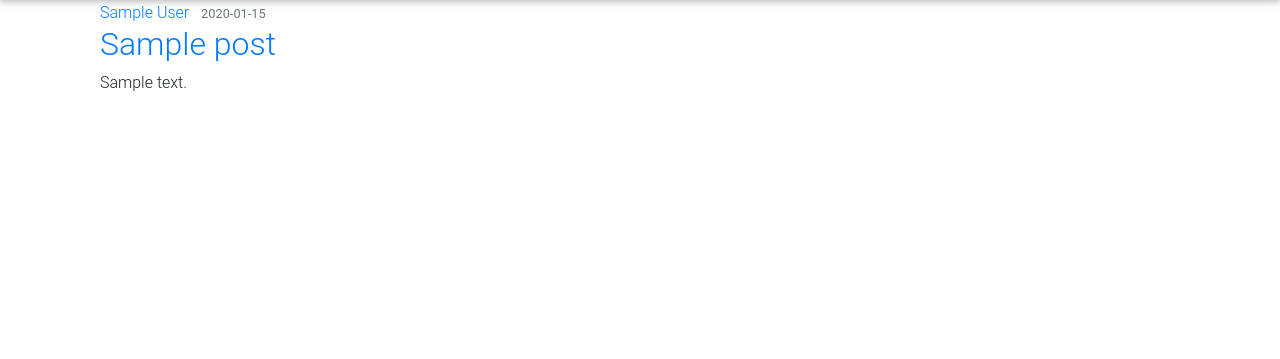
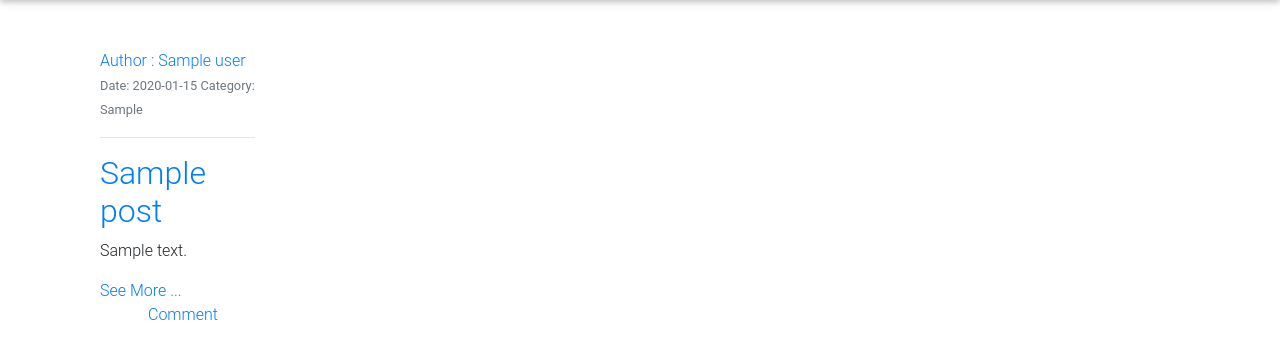
Before and after one commit to washucode/BLOG_YOUR_POST, a Flask app: page /display_all in a window 1280 px wide. Shown: the part 56-415 px from the top of the page. Run offline with Flask 2, Linux system fonts and the light colour scheme; tables that the repository leaves empty hold one stand-in row (values such as "Sample post"); some libraries are stand-ins or nearby versions.

Commit message:
style templates

```diff
--- a/app/templates/display_posts.html
+++ b/app/templates/display_posts.html
@@ -1,25 +1,27 @@
 {%extends 'base.html'%}
 
 {%block content%}
-        {% for post in posts %}
-        <div class="container">
-            <div class="col-md-4"></div>
-            <div class="col-md-4">
-                <article class="media content-section">
+    {% for post in posts %}
+    <div class="container mt-5">
+        <div class="col-md-8"></div>
+        <div class="col-md-2">
 
-                    <div class="media-body">
-                      <div class="article-metadata">
-                        <a class="mr-2" href="#">{{ post.author}}</a>
-                        <small class="text-muted">{{ post.date_posted.strftime('%Y-%m-%d') }}</small>
-                      </div>
-                      <h2><a class="article-title" href="{{ url_for('main.post', post_id=post.id) }}">{{ post.title }}</a></h2>
-                      <p class="article-content">{{ post.content }}</p>
-                    </div>
-                  </article>
-            </div>
-            <div class="col-md-4"></div>
+            <a class="mr-2" href="#">Author : {{ post.author|capitalize}}</a>
+            <small class="text-muted"> Date: {{ post.date_posted.strftime('%Y-%m-%d') }} </small>
+            <small class="text-muted">  Category:  {{ post.category }}</small>
+
+            <hr>
+            <h2><a class="" href="{{ url_for('main.post', post_id=post.id) }}">{{ post.title }}</a></h2>
+            <p class="">{{ post.content }}</p>
+
+
+            <a class=" " href="{{ url_for('main.post', post_id=post.id) }}">See More ...</a>
+            <a class=" ml-5 " href="{{ url_for('main.post', post_id=post.id) }}">Comment</a>
         </div>
 
-    {% endfor %}
+        <div class="col-md"></div>
+    </div>
+
+{% endfor %}
 
 {%endblock%}
--- a/app/templates/write_post.html
+++ b/app/templates/write_post.html
@@ -36,17 +36,11 @@
                                 <label for="materialContactFormName" >Category</label>
                             </div>
 
-
-
-
                                 <div class="md-form">
                                     <textarea id="materialContactFormMessage" class="form-control md-textarea" rows="5" name ="content" placeholder="write post ..."></textarea>
 
                                 </div>
 
-
-
-                                <!-- Send button -->
                                 <button class="btn  btn-rounded btn-block z-depth-0 my-4 waves-effect pink darken-4" type="submit">Post</button>
 
                             </form>
```
Also changed, not shown: app/templates/post.html (+25 -15 lines).
